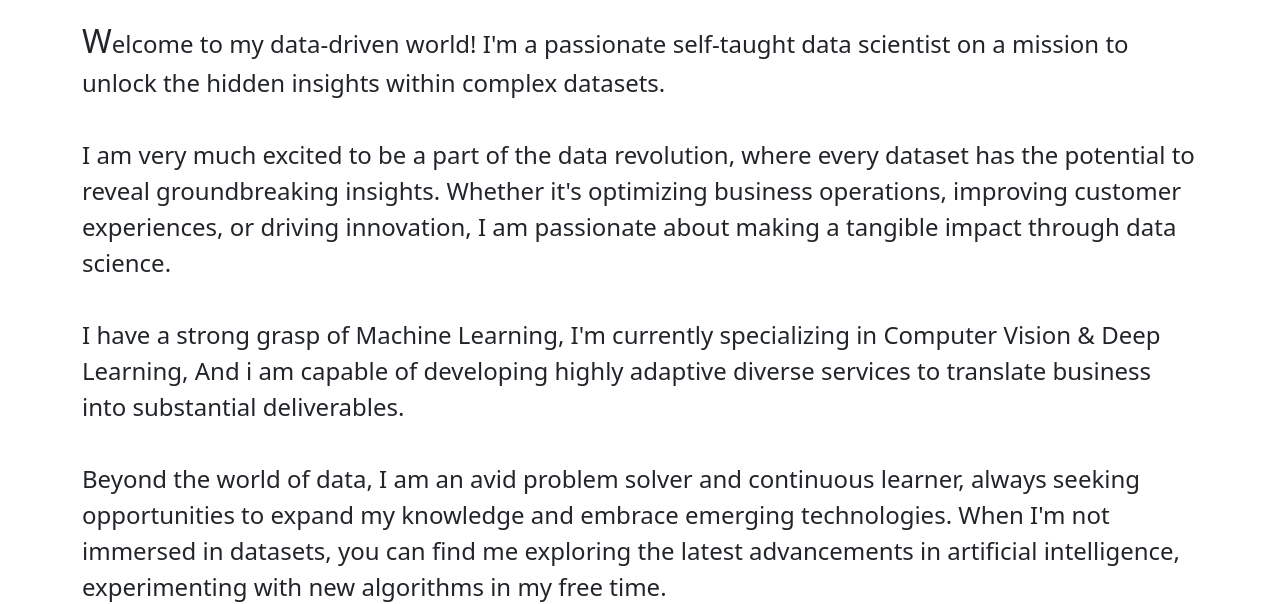
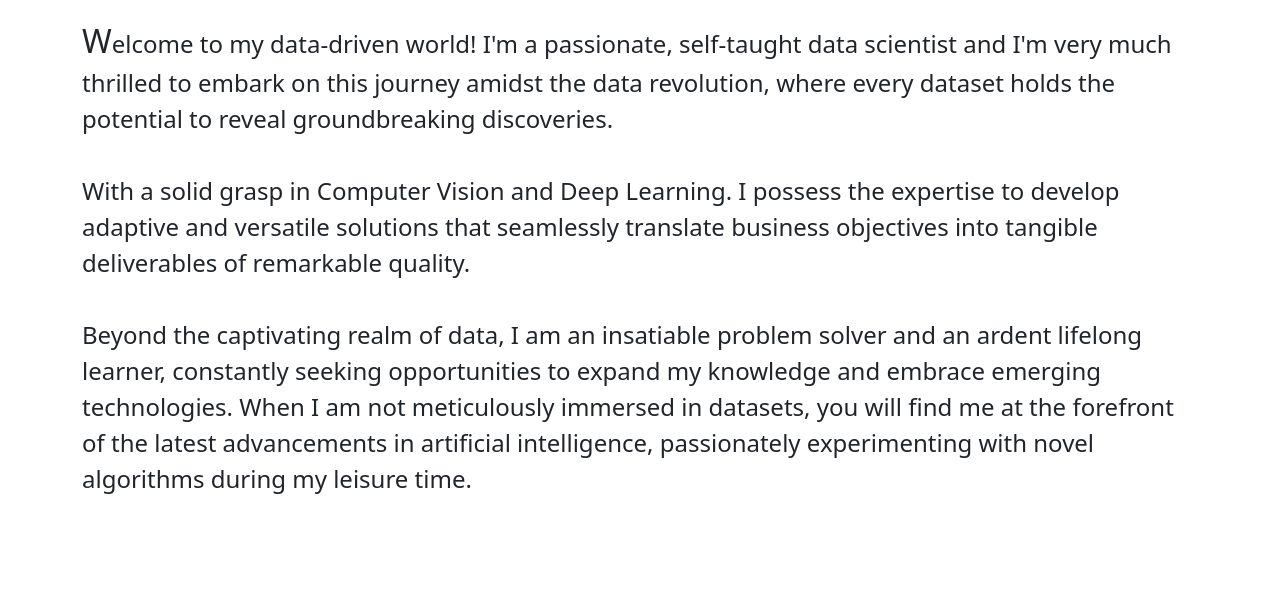
Before and after one commit to rohit-krish/Portfolio, a plain HTML site: page index.html in a window 1280 px wide. Shown: the part 203-807 px from the top of the page. Drawn offline with nearby package versions, Linux system fonts and the light colour scheme.

Commit message:
modified

```diff
--- a/index.html
+++ b/index.html
@@ -24,8 +24,10 @@
             bottom: 0;
             height: 6vh;
         }
+
         .social a i {
-            margin: 15vh 1.5vw; /*horizontal: 1.5vw, vertical: 15vh*/
+            margin: 15vh 1.5vw;
+            /*horizontal: 1.5vw, vertical: 15vh*/
         }
 
         .row .fs-4::first-letter {
@@ -67,22 +69,18 @@
 
     <div class="row">
         <p class="fs-4">
-            Welcome to my data-driven world! I'm a passionate self-taught data scientist on a mission to unlock the
-            hidden insights within complex datasets.
+            Welcome to my data-driven world! I'm a passionate, self-taught data scientist and I'm very much thrilled to
+            embark on this journey amidst the data revolution, where every dataset holds the potential
+            to reveal groundbreaking discoveries.
             <br><br>
-            I am very much excited to be a part of the data revolution, where every dataset has the potential to reveal
-            groundbreaking insights. Whether it's optimizing business operations, improving customer experiences, or
-            driving innovation, I am passionate about making a tangible impact through data science.
+            With a solid grasp in Computer Vision and Deep Learning. I possess the expertise to develop adaptive and
+            versatile solutions that seamlessly translate business objectives into tangible deliverables of remarkable
+            quality.
             <br><br>
-            I have a strong grasp of Machine Learning, I'm currently specializing in Computer Vision & Deep
-            Learning, And i am capable of developing highly adaptive diverse services to translate business into
-            substantial
-            deliverables.
-            <br><br>
-            Beyond the world of data, I am an avid problem solver and continuous learner, always seeking opportunities
-            to expand my knowledge and embrace emerging technologies. When I'm not immersed in datasets, you can find me
-            exploring the latest advancements in artificial intelligence, experimenting with new algorithms in my free
-            time.
+            Beyond the captivating realm of data, I am an insatiable problem solver and an ardent lifelong learner,
+            constantly seeking opportunities to expand my knowledge and embrace emerging technologies. When I am not
+            meticulously immersed in datasets, you will find me at the forefront of the latest advancements in
+            artificial intelligence, passionately experimenting with novel algorithms during my leisure time.
         </p>
     </div>
 
--- a/scripts/render-items.js
+++ b/scripts/render-items.js
@@ -62,9 +62,9 @@ function renderIt(id, json_path, isArticle) {
     fetch(json_path)
         .then(response => response.json())
         .then(data => {
-            for (row_item of data) {
+            for (let row_item of data) {
                 row = createRow();
-                for (item of row_item) {
+                for (let item of row_item) {
                     col = createCol(item, isArticle);
                     row.appendChild(col);
                 }
```
